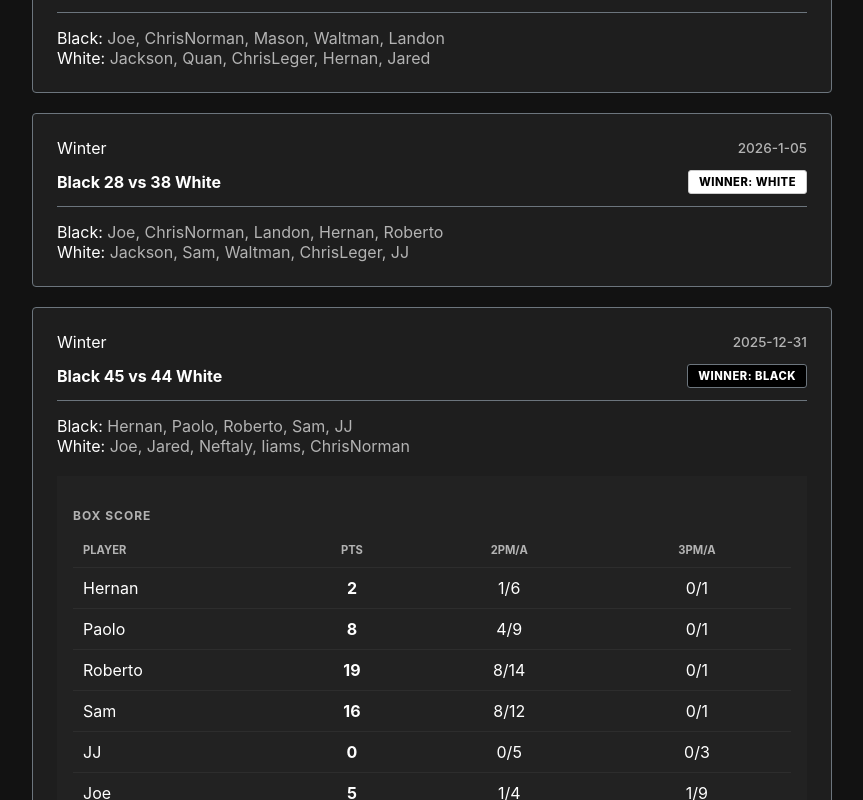
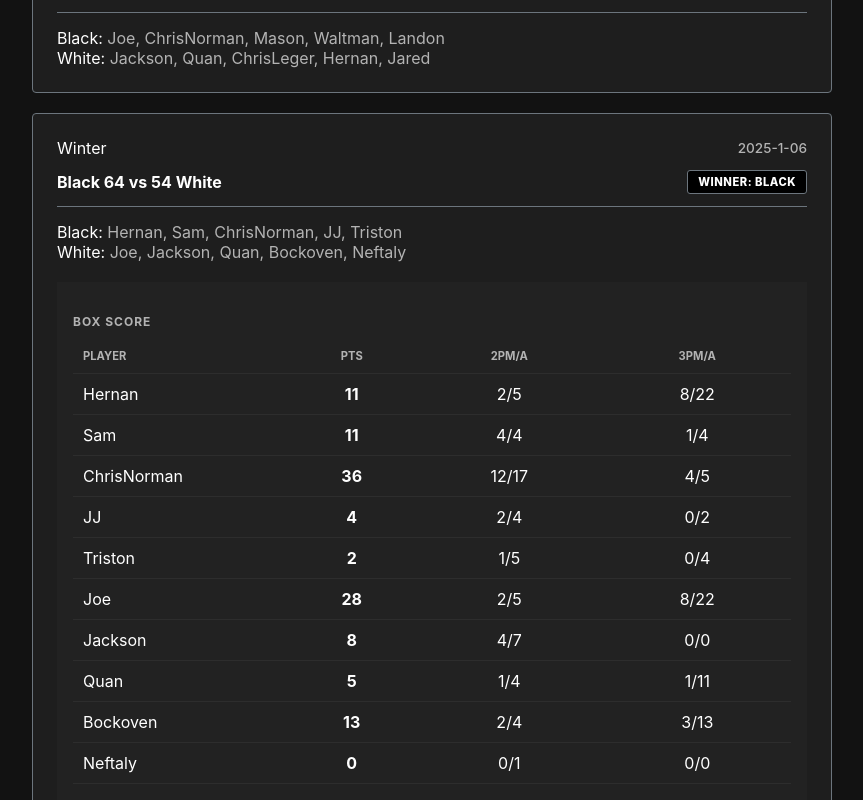
Before and after one commit to JacksonNace/DerrickBasketball, a React app in the folder frontend/: page / in a window 1280 px wide. Shown: the part 340-1140 px from the top of the page, without its empty margins (208-1071 px from the left). Built offline with nearby package versions, Linux system fonts and the light colour scheme; the HTML template or start-up script is replaced by a standard one.

Commit message:
add game

```diff
--- a/frontend/src/data/winter2026.ts
+++ b/frontend/src/data/winter2026.ts
@@ -1,4 +1,4 @@
-export const winterPlayers = ['Astor', 'Ahsanul', 'Bockoven', 'Chance', 'ChrisLeger', 'ChrisNorman', 'Denny', 'Greg', 'Hernan', 'Jackson', 'Jared','JJ', 'Joe', 'Landon', 'Matt', 'Mason', 'Mikey', 'Nefty', 'Paolo', 'Quan', 'Roberto', 'Sam', 'Scott', 'Trace', 'Waltman'];
+export const winterPlayers = ['Astor', 'Ahsanul', 'Bockoven', 'Chance', 'ChrisLeger', 'ChrisNorman', 'Denny', 'Greg', 'Hernan', 'Jackson', 'Jared','JJ', 'Joe', 'Landon', 'Matt', 'Mason', 'Mikey', 'Nefty', 'Paolo', 'Triston', 'Quan', 'Roberto', 'Sam', 'Scott', 'Trace', 'Waltman'];
 
 export const winterGames = [
   {
@@ -108,6 +108,28 @@ export const winterGames = [
     winning_team: 'White'
   },
   {
+    date: '2025-1-06',
+    team1: 'Black',
+    team1_players: ['Hernan', 'Sam', 'ChrisNorman', 'JJ', 'Triston'],
+    team1_score:64,
+    team2: 'White',
+    team2_players: ['Joe', 'Jackson', 'Quan', 'Bockoven', 'Neftaly'],
+    team2_score:54,
+    winning_team: 'Black',
+    player_stats: {
+      'Hernan': {'points': 11, '2pt_m': 2, '2pt_a': 5, '3pt_m': 8, '3pt_a': 22},
+      'Sam': {'points': 11, '2pt_m': 4, '2pt_a': 4, '3pt_m': 1, '3pt_a': 4},
+      'ChrisNorman': {'points': 36, '2pt_m': 12, '2pt_a': 17, '3pt_m': 4, '3pt_a': 5},
+      'JJ': {'points': 4, '2pt_m': 2, '2pt_a': 4, '3pt_m': 0, '3pt_a': 2},
+      'Triston': {'points': 2, '2pt_m': 1, '2pt_a': 5, '3pt_m': 0, '3pt_a': 4},
+      'Joe': {'points': 28, '2pt_m': 2, '2pt_a': 5, '3pt_m': 8, '3pt_a': 22},
+      'Jackson': {'points': 8, '2pt_m': 4, '2pt_a': 7, '3pt_m': 0, '3pt_a': 0},
+      'Quan': {'points': 5, '2pt_m': 1, '2pt_a': 4, '3pt_m': 1, '3pt_a': 11},
+      'Bockoven': {'points': 13, '2pt_m': 2, '2pt_a': 4, '3pt_m': 3, '3pt_a': 13},
+      'Neftaly': {'points': 0, '2pt_m': 0, '2pt_a': 1, '3pt_m': 0, '3pt_a': 0}
+      }
+  },
+  {
     date: '2025-1-07',
     team1: 'Black',
     team1_players: ['Joe', 'ChrisNorman', 'Mason', 'Waltman', 'Landon'],
@@ -115,6 +137,6 @@ export const winterGames = [
     team2: 'White',
     team2_players: ['Jackson', 'Quan', 'ChrisLeger', 'Hernan', 'Jared'],
     team2_score: 27,
-    winning_team: 'White'
+    winning_team: 'Black'
   },
 ];
```
